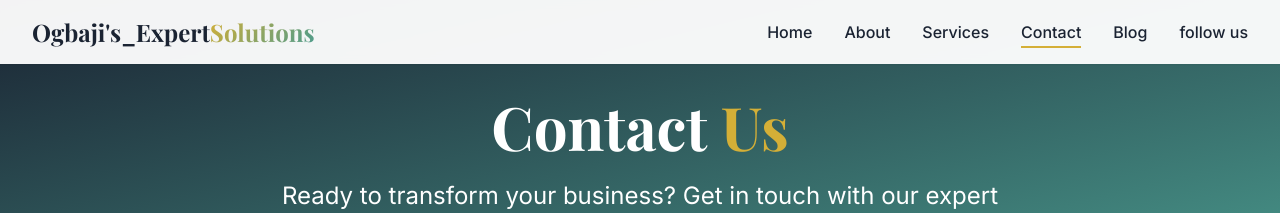
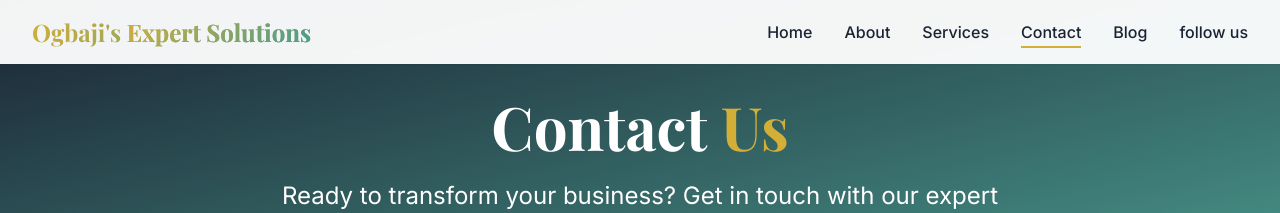
Before and after one commit to OgbajiIsaac1/ogbaji_home_page, a Jekyll site: the page contact.html, which Jekyll copies as it is, in a window 1280 px wide. Shown: the top 213 px of the page. Built offline with Jekyll 4.4.1, drawn with Linux system fonts in a browser that asks for light colours; nearby versions of some CDN libraries.

Commit message:
Update header text in contact.html

```diff
--- a/contact.html
+++ b/contact.html
@@ -120,7 +120,7 @@
             <div class="flex justify-between items-center h-16">
                 <div class="flex items-center">
                     <div class="text-2xl font-display font-bold text-primary">
-                        Ogbaji's_Expert<span class="gradient-text">Solutions</span>
+                        <span class="gradient-text">Ogbaji's <span class="gradient-text">Expert Solutions</span>
                     </div>
                 </div>
 
```
